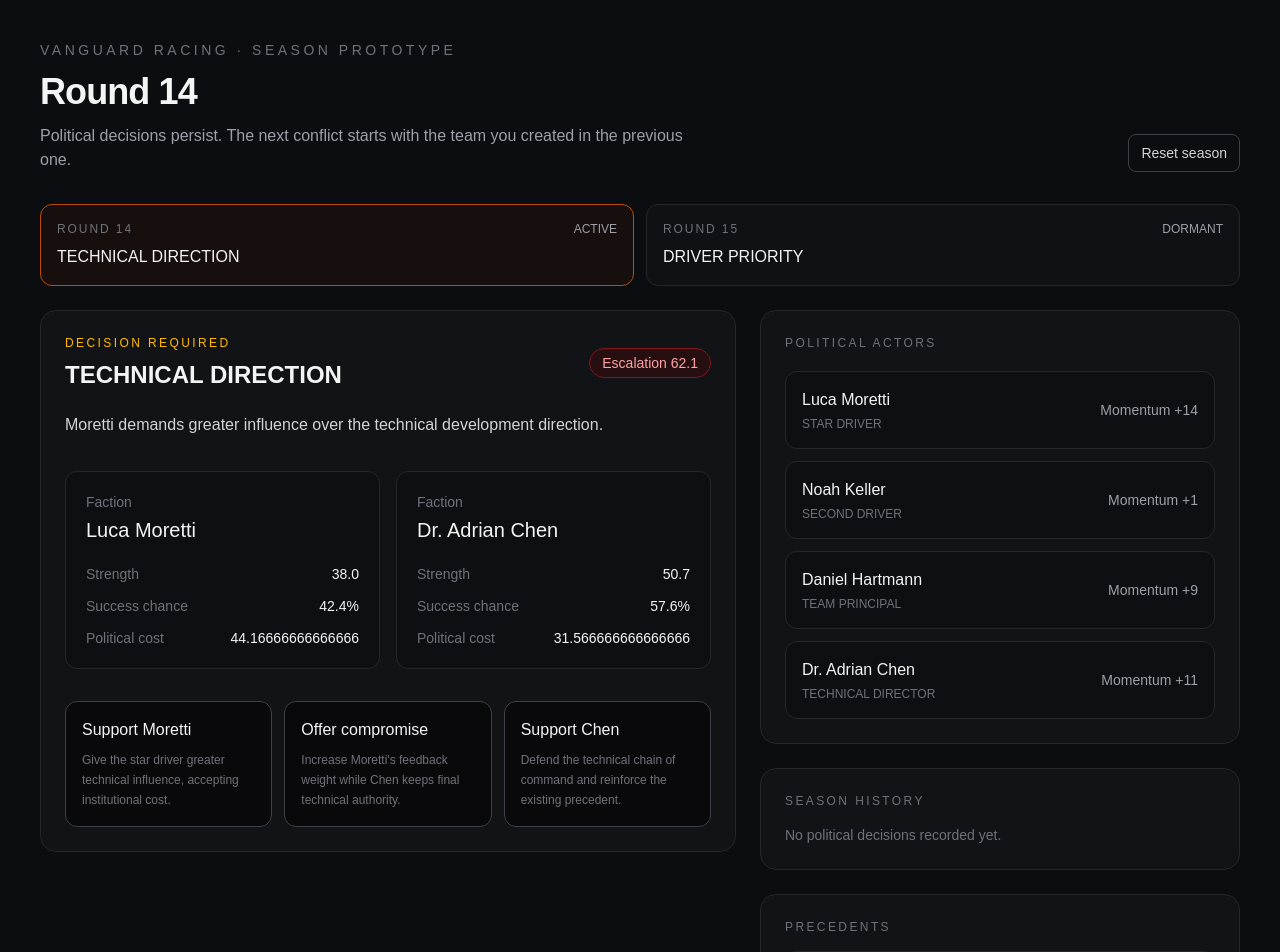
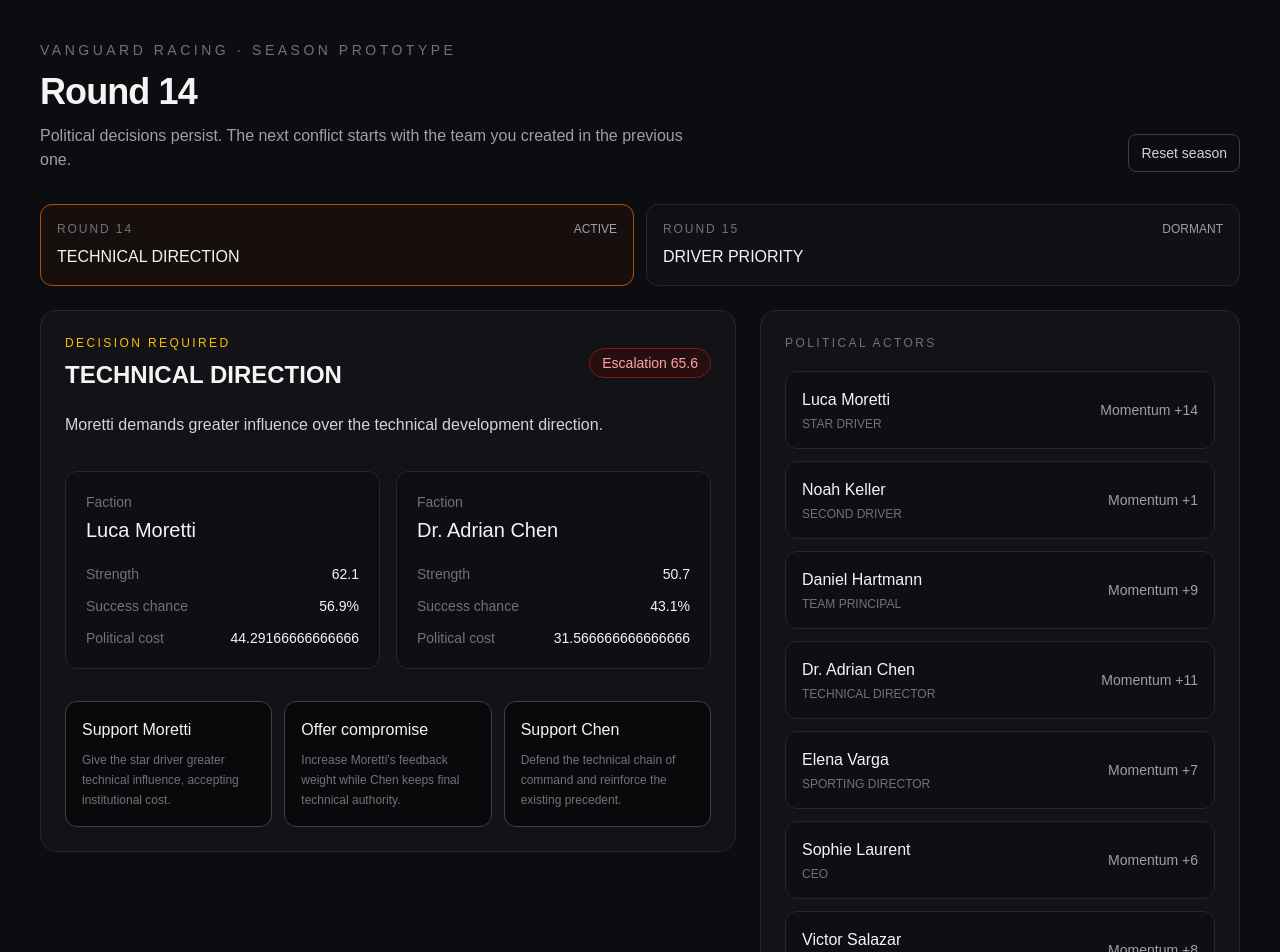
Before and after one commit to BreakCheady/Team-Principal-Simulator, a Next.js app: page / in a window 1280 px wide. Shown: the top 952 px of the page. Built offline with nearby package versions, Linux system fonts and the light colour scheme.

Commit message:
feat: add sporting owner sponsor and staff power centers

```diff
--- a/src/game/data/demo-state.ts
+++ b/src/game/data/demo-state.ts
@@ -142,6 +142,54 @@
       leverageIds: ["lev_chen_technical"],
       precedentIds: ["precedent_technical_authority"],
     },
+    {
+      id: "char_varga",
+      name: "Elena Varga",
+      role: "SPORTING_DIRECTOR",
+      power: { formalAuthority: 72, internalInfluence: 82, ownerAccess: 60, sportingLeverage: 86, mediaInfluence: 45, commercialBacking: 36 },
+      dynamic: { momentum: 7, institutionalReputation: 84, politicalFatigue: 24, instability: 7 },
+      personality: { assertiveness: 79, riskTolerance: 62, ambition: 76, compromiseWillingness: 65, grudgeHolding: 38, ruleRespect: 91 },
+      career: { contractSecurity: 78, replacementDifficulty: 82, transferInterest: 18 },
+      goalIds: ["goal_varga_sporting", "goal_varga_stability"],
+      leverageIds: ["lev_varga_sporting"],
+      precedentIds: ["precedent_driver_priority"],
+    },
+    {
+      id: "char_laurent",
+      name: "Sophie Laurent",
+      role: "CEO",
+      power: { formalAuthority: 90, internalInfluence: 85, ownerAccess: 98, sportingLeverage: 55, mediaInfluence: 70, commercialBacking: 92 },
+      dynamic: { momentum: 6, institutionalReputation: 92, politicalFatigue: 18, instability: 5 },
+      personality: { assertiveness: 82, riskTolerance: 58, ambition: 88, compromiseWillingness: 60, grudgeHolding: 35, ruleRespect: 84 },
+      career: { contractSecurity: 90, replacementDifficulty: 94, transferInterest: 0 },
+      goalIds: ["goal_laurent_authority", "goal_laurent_stability"],
+      leverageIds: ["lev_laurent_owner"],
+      precedentIds: ["precedent_driver_priority", "precedent_technical_authority"],
+    },
+    {
+      id: "char_salazar",
+      name: "Victor Salazar",
+      role: "SPONSOR_REPRESENTATIVE",
+      power: { formalAuthority: 30, internalInfluence: 55, ownerAccess: 62, sportingLeverage: 40, mediaInfluence: 78, commercialBacking: 98 },
+      dynamic: { momentum: 8, institutionalReputation: 70, politicalFatigue: 15, instability: 10 },
+      personality: { assertiveness: 84, riskTolerance: 68, ambition: 82, compromiseWillingness: 48, grudgeHolding: 55, ruleRespect: 50 },
+      career: { contractSecurity: 76, replacementDifficulty: 65, transferInterest: 25 },
+      goalIds: ["goal_salazar_moretti", "goal_salazar_stability"],
+      leverageIds: ["lev_salazar_sponsor"],
+      precedentIds: ["precedent_driver_priority"],
+    },
+    {
+      id: "char_bellini",
+      name: "Marco Bellini",
+      role: "RACE_ENGINEER",
+      power: { formalAuthority: 35, internalInfluence: 76, ownerAccess: 25, sportingLeverage: 72, mediaInfluence: 30, commercialBacking: 20 },
+      dynamic: { momentum: 9, institutionalReputation: 75, politicalFatigue: 31, instability: 12 },
+      personality: { assertiveness: 68, riskTolerance: 57, ambition: 70, compromiseWillingness: 58, grudgeHolding: 45, ruleRespect: 72 },
+      career: { contractSecurity: 72, replacementDifficulty: 75, transferInterest: 30 },
+      goalIds: ["goal_bellini_moretti", "goal_bellini_engineering"],
+      leverageIds: ["lev_bellini_staff"],
+      precedentIds: ["precedent_technical_authority"],
+    },
   ],
   relationships: [
     {
@@ -210,6 +258,17 @@
       resentment: 9,
       personalLeverage: 8,
     },
+    { id: "rel_varga_hartmann", fromCharacterId: "char_varga", toCharacterId: "char_hartmann", trust: 74, loyalty: 63, respect: 88, dependency: 61, resentment: 18, personalLeverage: 37 },
+    { id: "rel_hartmann_varga", fromCharacterId: "char_hartmann", toCharacterId: "char_varga", trust: 78, loyalty: 67, respect: 90, dependency: 73, resentment: 12, personalLeverage: 42 },
+    { id: "rel_laurent_hartmann", fromCharacterId: "char_laurent", toCharacterId: "char_hartmann", trust: 71, loyalty: 58, respect: 86, dependency: 66, resentment: 20, personalLeverage: 79 },
+    { id: "rel_hartmann_laurent", fromCharacterId: "char_hartmann", toCharacterId: "char_laurent", trust: 69, loyalty: 61, respect: 92, dependency: 78, resentment: 16, personalLeverage: 35 },
+    { id: "rel_salazar_hartmann", fromCharacterId: "char_salazar", toCharacterId: "char_hartmann", trust: 61, loyalty: 42, respect: 68, dependency: 57, resentment: 26, personalLeverage: 71 },
+    { id: "rel_hartmann_salazar", fromCharacterId: "char_hartmann", toCharacterId: "char_salazar", trust: 58, loyalty: 40, respect: 63, dependency: 65, resentment: 22, personalLeverage: 32 },
+    { id: "rel_bellini_hartmann", fromCharacterId: "char_bellini", toCharacterId: "char_hartmann", trust: 66, loyalty: 57, respect: 76, dependency: 48, resentment: 24, personalLeverage: 28 },
+    { id: "rel_hartmann_bellini", fromCharacterId: "char_hartmann", toCharacterId: "char_bellini", trust: 68, loyalty: 55, respect: 77, dependency: 52, resentment: 17, personalLeverage: 31 },
+    { id: "rel_bellini_moretti", fromCharacterId: "char_bellini", toCharacterId: "char_moretti", trust: 82, loyalty: 79, respect: 91, dependency: 72, resentment: 8, personalLeverage: 39 },
+    { id: "rel_varga_moretti", fromCharacterId: "char_varga", toCharacterId: "char_moretti", trust: 59, loyalty: 36, respect: 84, dependency: 55, resentment: 34, personalLeverage: 30 },
+    { id: "rel_laurent_varga", fromCharacterId: "char_laurent", toCharacterId: "char_varga", trust: 76, loyalty: 62, respect: 88, dependency: 58, resentment: 14, personalLeverage: 47 },
   ],
   goals: [
     {
@@ -282,6 +341,14 @@
       visibility: "KNOWN",
       active: true,
     },
+    { id: "goal_varga_sporting", characterId: "char_varga", type: "PROTECT_TEAM_AUTHORITY", priority: 88, urgency: 72, progress: 64, visibility: "KNOWN", active: true },
+    { id: "goal_varga_stability", characterId: "char_varga", type: "MAINTAIN_TEAM_STABILITY", priority: 82, urgency: 66, progress: 58, visibility: "KNOWN", active: true },
+    { id: "goal_laurent_authority", characterId: "char_laurent", type: "PROTECT_TEAM_AUTHORITY", priority: 94, urgency: 74, progress: 76, visibility: "KNOWN", active: true },
+    { id: "goal_laurent_stability", characterId: "char_laurent", type: "MAINTAIN_TEAM_STABILITY", priority: 90, urgency: 71, progress: 70, visibility: "KNOWN", active: true },
+    { id: "goal_salazar_moretti", characterId: "char_salazar", type: "PROTECT_ALLY", priority: 86, urgency: 73, progress: 55, visibility: "SUSPECTED", targetCharacterId: "char_moretti", active: true },
+    { id: "goal_salazar_stability", characterId: "char_salazar", type: "MAINTAIN_TEAM_STABILITY", priority: 62, urgency: 54, progress: 50, visibility: "KNOWN", active: true },
+    { id: "goal_bellini_moretti", characterId: "char_bellini", type: "PROTECT_ALLY", priority: 84, urgency: 68, progress: 72, visibility: "KNOWN", targetCharacterId: "char_moretti", active: true },
+    { id: "goal_bellini_engineering", characterId: "char_bellini", type: "PROTECT_ENGINEERING_TEAM", priority: 77, urgency: 62, progress: 63, visibility: "KNOWN", active: true },
   ],
   leverages: [
     {
@@ -323,6 +390,10 @@
       public: false,
       active: true,
     },
+    { id: "lev_varga_sporting", ownerCharacterId: "char_varga", targetCharacterId: "char_hartmann", type: "SPORTING_DEPENDENCY", strength: 74, credibility: 87, usability: 76, risk: 32, usesRemaining: 4, public: false, active: true },
+    { id: "lev_laurent_owner", ownerCharacterId: "char_laurent", targetCharacterId: "char_hartmann", type: "OWNER_ACCESS", strength: 94, credibility: 96, usability: 89, risk: 24, usesRemaining: 5, public: false, active: true },
+    { id: "lev_salazar_sponsor", ownerCharacterId: "char_salazar", targetCharacterId: "char_hartmann", type: "SPONSOR_PRESSURE", strength: 88, credibility: 90, usability: 84, risk: 35, usesRemaining: 4, public: false, active: true },
+    { id: "lev_bellini_staff", ownerCharacterId: "char_bellini", targetCharacterId: "char_hartmann", type: "STAFF_SUPPORT", strength: 65, credibility: 78, usability: 71, risk: 41, usesRemaining: 3, public: false, active: true },
   ],
   precedents: [
     {
```
